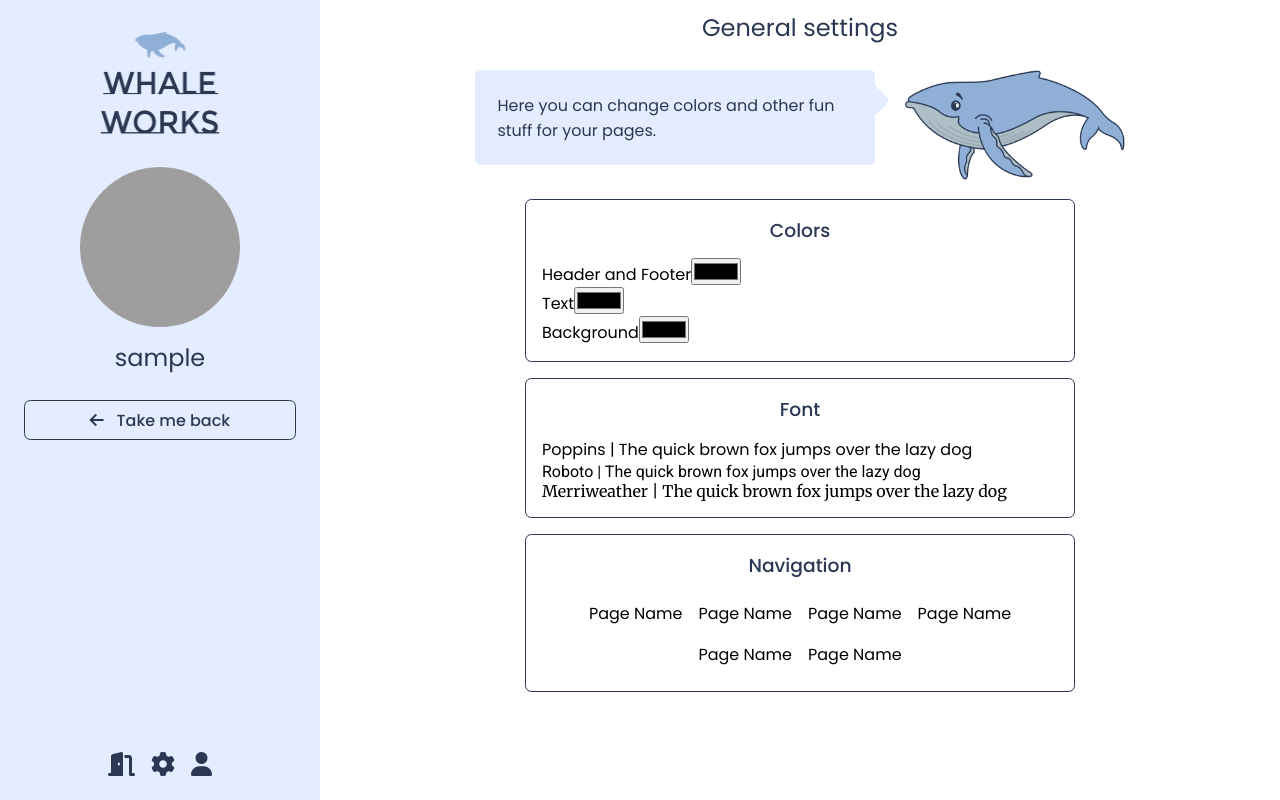
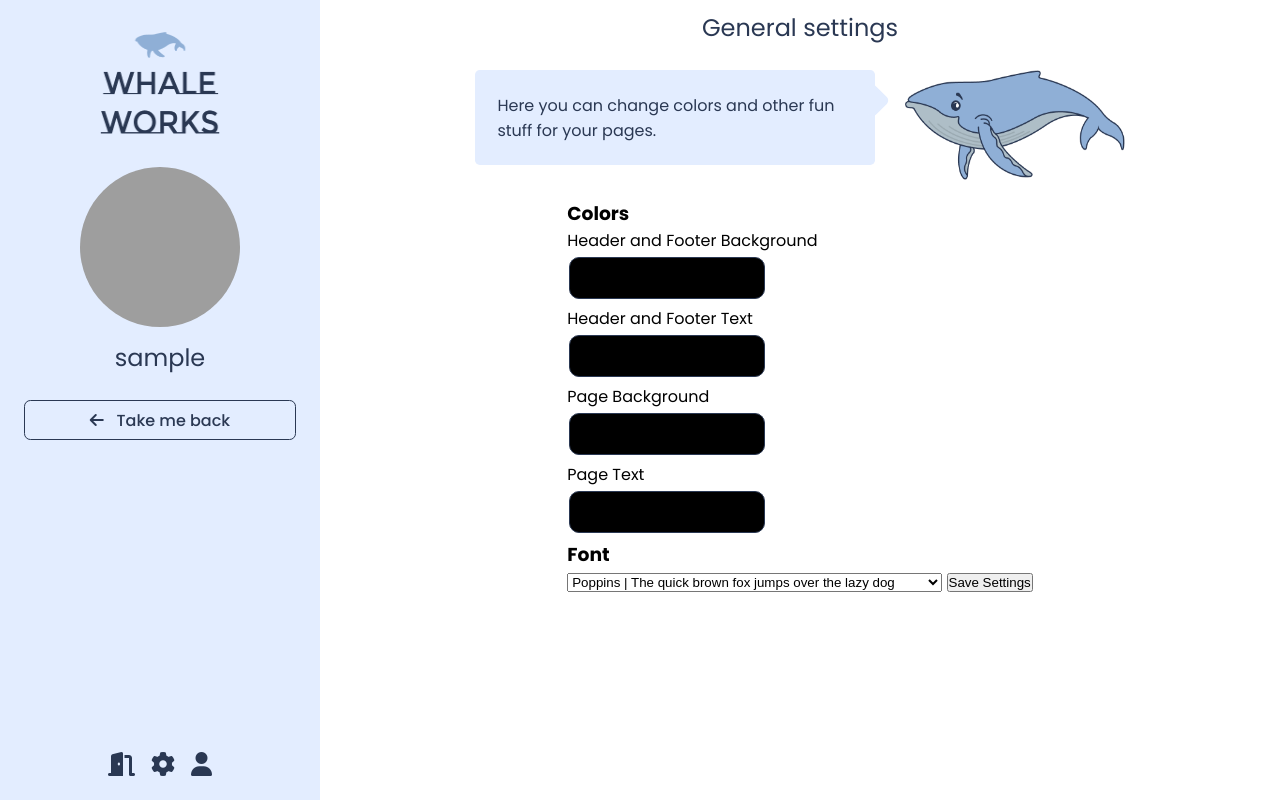
Before and after one commit to CatSnakeDeluxe/Case-CMS, a PHP site: page /settings.php in a window 1280 px wide. Run offline with PHP 8.4, Linux system fonts and the light colour scheme; the visitor is signed in with stand-in values (Sample User, id 1); data that the repository does not hold is empty; some libraries are stand-ins or nearby versions; grey boxes are pictures that could not be loaded.

Commit message:
all settings except font shows up on settings page in form

```diff
--- a/app/public/cms-content/css/style.css
+++ b/app/public/cms-content/css/style.css
@@ -530,3 +530,32 @@ body {
     object-fit: cover;
     border-radius: 500px;
 }
+
+/* SETTINGS */
+#colorHeaderAndFooterBackground, #colorHeaderAndFooterText, #colorBackground, #colorText {
+    width: 200px;
+    height: 50px;
+    border: none;
+    background: transparent;
+    cursor: pointer;
+}
+
+#colorHeaderAndFooterBackground::-webkit-color-swatch {
+    border-radius: 10px;
+    border: 1px solid var(--darkBlue);
+}
+
+#colorHeaderAndFooterText::-webkit-color-swatch {
+    border-radius: 10px;
+    border: 1px solid var(--darkBlue);
+}
+
+#colorBackground::-webkit-color-swatch {
+    border-radius: 10px;
+    border: 1px solid var(--darkBlue);
+}
+
+#colorText::-webkit-color-swatch {
+    border-radius: 10px;
+    border: 1px solid var(--darkBlue);
+}
--- a/app/public/database.php
+++ b/app/public/database.php
@@ -40,7 +40,9 @@
                 id INT(11) UNSIGNED AUTO_INCREMENT PRIMARY KEY,
                 font VARCHAR(50) NOT NULL,
                 background_color VARCHAR(50) NOT NULL,
-                header_footer_color VARCHAR(50) NOT NULL
+                header_footer_background_color VARCHAR(50) NOT NULL,
+                header_footer_text_color VARCHAR(50) NOT NULL,
+                text_color VARCHAR(50) NOT NULL
             ) ENGINE=InnoDB DEFAULT CHARSET=utf8mb4 COLLATE=utf8mb4_unicode_ci");
 
             // create the cms_page_markdown table
--- a/app/public/editEditor.php
+++ b/app/public/editEditor.php
@@ -42,7 +42,7 @@
             $id = $_SESSION['user_id'];
             $sqlqueryUser = "SELECT * FROM user WHERE id=$id";
             $resultUser = $pdo->query($sqlqueryUser);
-            echo '<div class="dashboardImg"><img src="./uploads/' . $resultUser->fetch()['filename'] . '"></div>';
+            echo '<div class="dashboardImg"><img src="./cms-content/uploads/' . $resultUser->fetch()['filename'] . '"></div>';
         ?>
         <h2><?= $_SESSION['username'] ?></h2>
         <a href="index.php" class="createPageBtn"><i class="fa-solid fa-arrow-left"></i>Take me back</a>
--- a/app/public/editMarkdown.php
+++ b/app/public/editMarkdown.php
@@ -59,7 +59,7 @@
             $id = $_SESSION['user_id'];
             $sqlqueryUser = "SELECT * FROM user WHERE id=$id";
             $resultUser = $pdo->query($sqlqueryUser);
-            echo '<div class="dashboardImg"><img src="./uploads/' . $resultUser->fetch()['filename'] . '"></div>';
+            echo '<div class="dashboardImg"><img src="./cms-content/uploads/' . $resultUser->fetch()['filename'] . '"></div>';
         ?>
         <h2><?= $_SESSION['username'] ?></h2>
         <a href="index.php" class="createPageBtn"><i class="fa-solid fa-arrow-left"></i>Take me back</a>
--- a/app/public/index.php
+++ b/app/public/index.php
@@ -37,7 +37,7 @@
         <div class="dashboardContent">
         <div class="whaleContainer whaleContainerLoggedIn">
             <p class="whaleMessage" id="whaleMessage">
-                Here you can see all pages you have created. Isn't that neat?
+                Here you can see all pages you and your friends have created. Isn't that neat?
                 <?php
                 // Write out message from other pages if exists
                 if (isset($_SESSION['message']) && !empty($_SESSION['message'])) {
--- a/app/public/settings.php
+++ b/app/public/settings.php
@@ -54,29 +54,37 @@
                 </div>
             </div>
             <div class="settingsContainer">
-                <div class="settingsOption">
+                <?php
+                    $sqlquery_settings = "SELECT * FROM settings";
+                    $result_settings = $pdo->query($sqlquery_settings);
+                    $settings_for_user = $result_settings->fetch();
+                ?>
+                <form method="post" action="" id="settings">
                     <h3>Colors</h3>
-                    <p>Header and Footer<input class="settingColor" type="color" name="colorHeaderAndFooter" id="colorHeaderAndFooter"></p>
-                    <p>Text<input class="settingColor" type="color" name="colorText" id="colorText"></p>
-                    <p>Background<input class="settingColor" type="color" name="colorBackground" id="colorBackground"></p>
-                </div>
-                <div class="settingsOption">
+                    <div>
+                        <p>Header and Footer Background</p>
+                        <input class="settingColor" type="color" name="colorHeaderAndFooterBackground" id="colorHeaderAndFooterBackground" value="<?= $settings_for_user['header_footer_background_color'] ?>">
+                    </div>
+                    <div>
+                        <p>Header and Footer Text</p>
+                        <input class="settingColor" type="color" name="colorHeaderAndFooterText" id="colorHeaderAndFooterText" value="<?= $settings_for_user['header_footer_text_color'] ?>">
+                    </div>
+                    <div>
+                        <p>Page Background</p>
+                        <input class="settingColor" type="color" name="colorBackground" id="colorBackground" value="<?= $settings_for_user['background_color'] ?>">
+                    </div>
+                    <div>
+                        <p>Page Text</p>
+                        <input class="settingColor" type="color" name="colorText" id="colorText" value="<?= $settings_for_user['text_color'] ?>">
+                    </div>
                     <h3>Font</h3>
-                    <p id="poppinsOption">Poppins | The quick brown fox jumps over the lazy dog</p>
-                    <p id="robotoOption">Roboto | The quick brown fox jumps over the lazy dog</p>
-                    <p id="merriweatherOption">Merriweather | The quick brown fox jumps over the lazy dog</p>
-                </div>
-                <div class="settingsOption">
-                    <h3>Navigation</h3>
-                    <div class="navigationItemContainer">
-                        <p>Page Name</p>
-                        <p>Page Name</p>
-                        <p>Page Name</p>
-                        <p>Page Name</p>
-                        <p>Page Name</p>
-                        <p>Page Name</p>
-                    </div>
-                </div>
+                    <select name="font" id="font">
+                        <option id="poppinsOption" value="Poppins">Poppins | The quick brown fox jumps over the lazy dog</option>
+                        <option id="robotoOption" value="Roboto">Roboto | The quick brown fox jumps over the lazy dog</option>
+                        <option id="merriweatherOption" value="Merriweather">Merriweather | The quick brown fox jumps over the lazy dog</option>
+                    </select>
+                    <input type="submit" value="Save Settings">
+                </form>
             </div>
     </div>
 </div>
```
Also changed, not shown: app/public/cms-content/css/cms_style.css (+0 -7 lines), app/public/view.php (+23 -1 lines).
